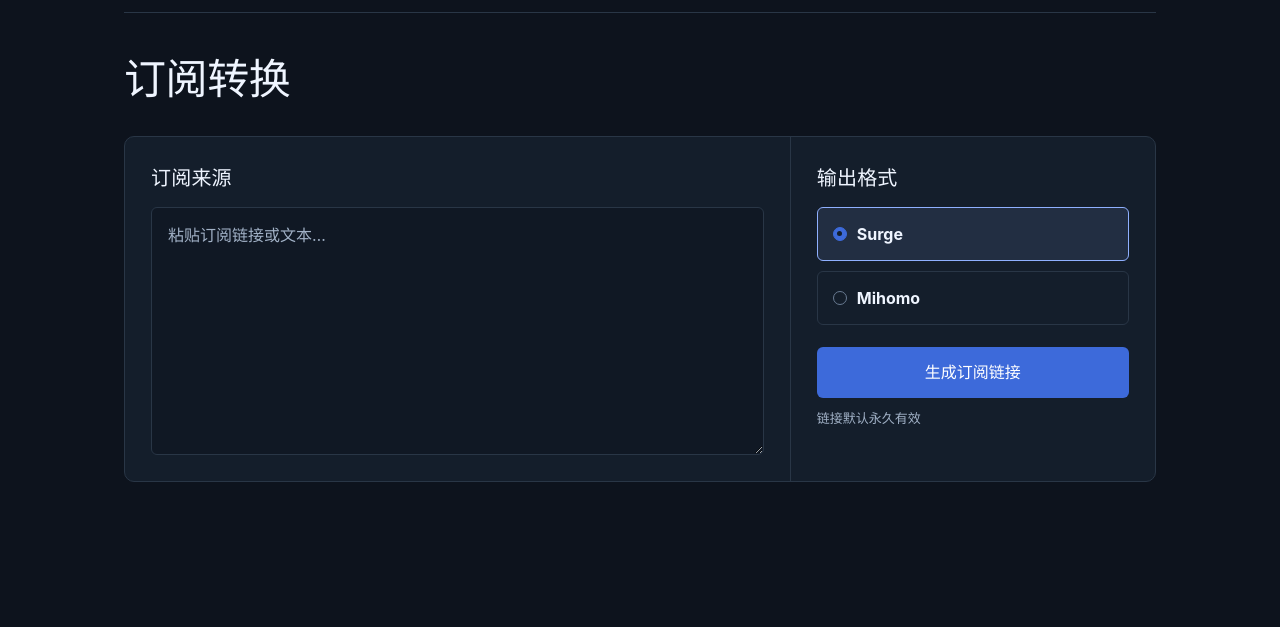
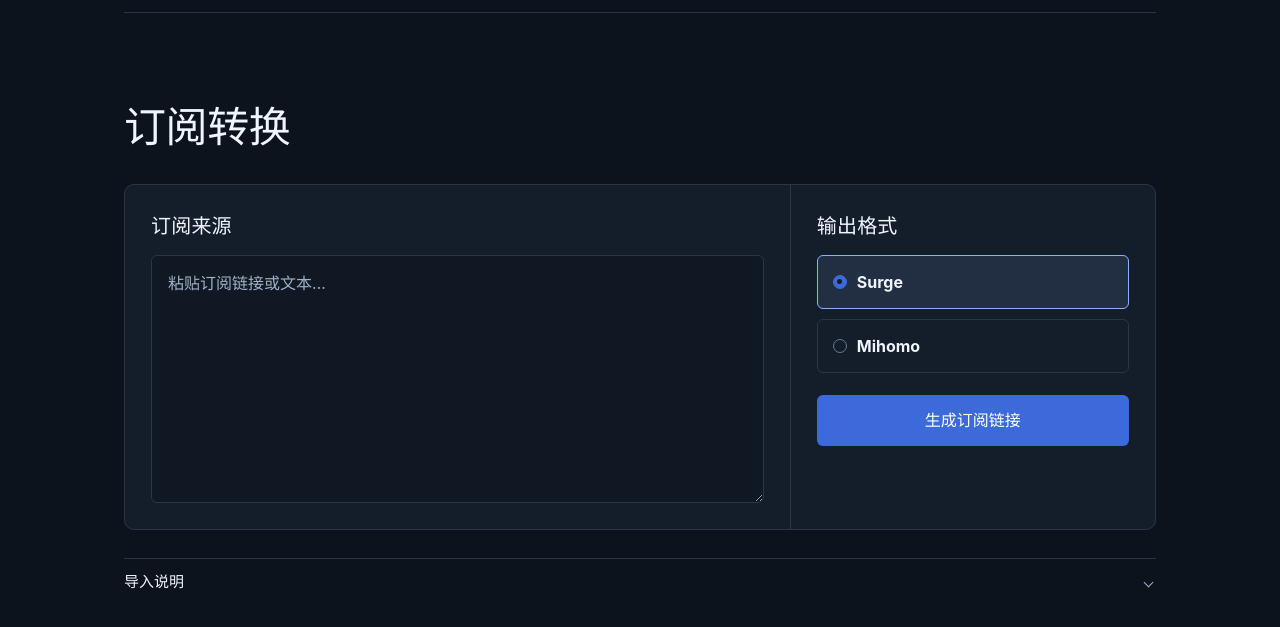
Before and after one commit to BABYANYU/yanyu-sub, a website with bundled scripts: page public/index.html in a window 1280 px wide. Shown: the part 63-690 px from the top of the page. Built offline with nearby package versions, Linux system fonts and the light colour scheme.

Commit message:
Default to Surge and add concise import guidance

```diff
--- a/public/app.js
+++ b/public/app.js
@@ -17,7 +17,7 @@ const MAX_URL_LENGTH = 8192;
 const CONVERT_TIMEOUT_MS = 90000;
 const PUBLISH_TIMEOUT_MS = 30000;
 // Hosted links are permanent: the client never asks for a shorter lifetime.
-const PUBLISH_DONE = '订阅链接已生成，默认永久有效。';
+const PUBLISH_DONE = '订阅链接已生成。';
 // Exact test used by convertSources() in converter.js to treat a source as a link.
 const URL_INPUT = /^https?:\/\/[^\s]+$/;
 const URL_LINE = /^https?:\/\/\S+$/i;
@@ -360,11 +360,7 @@ revokePublished.addEventListener('click', async () => {
   }
 });
 
-if (/iPhone|iPad|iPod/i.test(navigator.userAgent)) {
-  form.querySelector('input[value="Surge"]').checked = true;
-} else if (/Windows/i.test(navigator.userAgent)) {
-  form.querySelector('input[value="Mihomo"]').checked = true;
-}
+form.querySelector('input[name="target"][value="Surge"]').checked = true;
 
 // About dialog. Native <dialog> handles Escape and the focus trap; the close button is
 // a submit inside <form method="dialog">, so it also works when this module never runs.
--- a/public/index.html
+++ b/public/index.html
@@ -28,7 +28,7 @@
       <div class="page-head">
         <h1 id="page-title">订阅转换</h1>
       </div>
-      <form id="convert-form" novalidate>
+      <form id="convert-form" autocomplete="off" novalidate>
         <section class="field-group" aria-labelledby="sources-title">
           <div class="group-head"><h2 id="sources-title">订阅来源</h2></div>
           <p id="sources-help" class="sr-only">粘贴一个订阅链接，或一整段订阅文本。</p>
@@ -40,8 +40,7 @@
             <label class="target-option"><input type="radio" name="target" value="Surge" checked><span class="target-description"><strong>Surge</strong></span><span class="radio-indicator" aria-hidden="true"></span></label>
             <label class="target-option"><input type="radio" name="target" value="Mihomo"><span class="target-description"><strong>Mihomo</strong></span><span class="radio-indicator" aria-hidden="true"></span></label>
           </fieldset>
-          <button id="publish" class="button button-primary" type="submit" aria-describedby="link-duration">生成订阅链接</button>
-          <p id="link-duration" class="link-duration">链接默认永久有效</p>
+          <button id="publish" class="button button-primary" type="submit">生成订阅链接</button>
         </section>
       </form>
       <div id="publish-status" class="publish-status" role="status" aria-live="polite" aria-atomic="true"></div>
@@ -56,6 +55,11 @@
         </div>
         <details class="preview"><summary>查看配置</summary><label class="sr-only" for="config-preview">生成的配置内容</label><textarea id="config-preview" readonly spellcheck="false" wrap="off"></textarea></details>
       </section>
+      <details class="import-guide">
+        <summary>导入说明</summary>
+        <p class="guide-surge">在 Surge 的配置列表中选择从 URL 下载，再粘贴生成的订阅链接。</p>
+        <p class="guide-mihomo">在 Bettbox 的配置页添加 URL 配置，粘贴生成的订阅链接。</p>
+      </details>
     </main>
   </div>
 
--- a/public/style.css
+++ b/public/style.css
@@ -342,7 +342,6 @@ h2 {
   width: 100%;
   margin-top: 22px;
 }
-.link-duration { margin-top: 10px; font-size: 13px; color: var(--muted); }
 
 /* ---------- status + notices ---------- */
 
@@ -520,9 +519,39 @@ h2 {
 .source-input::placeholder { font-size: 16px; }
 .preview summary { font-size: 14px; }
 
+.import-guide {
+  margin-top: 28px;
+  border-top: 1px solid var(--line);
+}
+.import-guide summary {
+  display: flex;
+  align-items: center;
+  justify-content: space-between;
+  min-height: 48px;
+  font-size: 15px;
+  font-weight: 600;
+  list-style: none;
+  cursor: pointer;
+}
+.import-guide summary::-webkit-details-marker { display: none; }
+.import-guide summary::after {
+  content: "";
+  width: 6px;
+  height: 6px;
+  margin-right: 4px;
+  border: solid var(--muted);
+  border-width: 0 1.5px 1.5px 0;
+  transform: rotate(45deg);
+}
+.import-guide[open] summary::after { transform: rotate(225deg); }
+.import-guide p { padding-bottom: 8px; color: var(--muted); }
+.guide-mihomo { display: none; }
+#main:has(input[value="Mihomo"]:checked) .guide-mihomo { display: block; }
+#main:has(input[value="Mihomo"]:checked) .guide-surge { display: none; }
+
 @media (min-width: 800px) {
   .site-header { height: 76px; }
-  .page-head { padding: 38px 0 28px; }
+  .page-head { padding: 38px 0 28px; padding-top: clamp(38px, calc(22dvh - 90px), 96px); }
   h1 { font-size: 42px; }
   #convert-form {
     display: grid;
```
Also changed, not shown: test/ui-contract.test.mjs (+7 -4 lines).
